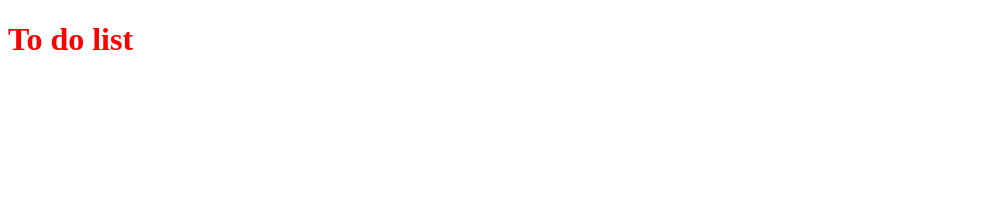
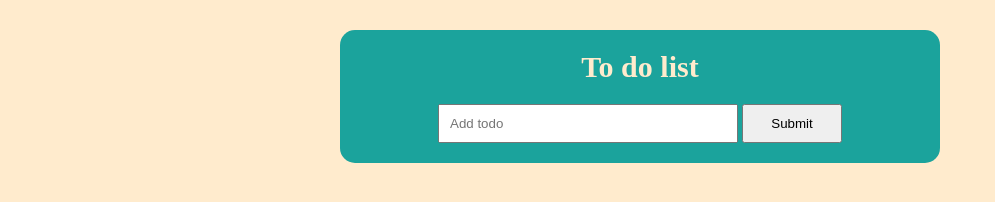
Before and after one commit to Katerina-L/to-do-list, a website built with webpack: page index.html in a window 1280 px wide. Shown: the whole page, without its empty margins (0-995 px from the left). Built offline with Linux system fonts and the light colour scheme.

Commit message:
add new todo list

```diff
--- a/index.html
+++ b/index.html
@@ -8,7 +8,19 @@
     <link rel="stylesheet" href="dist/style.css">
 </head>
 <body>
-<h1>To do list</h1>
+    <div class="container">
+        <div class="todo_list">
+            <h1>To do list</h1>
+            <div class="create_new_todo">
+                <input type="text" class="message" placeholder="Add todo">
+                <button class="add">Submit</button>
+            </div>
+            <div class="wrapper">
+                <ul class="todo"></ul>
+            </div>
+        </div>
+    </div>
+
 <script src="dist/bundle.js"></script>
 </body>
 </html>
--- a/src/index.js
+++ b/src/index.js
@@ -1 +1,2 @@
 import './sass/main.scss';
+import './js/app.js'
--- /dev/null
+++ b/src/js/app.js
@@ -0,0 +1,24 @@
+const addMessage = document.querySelector('.message');
+const addButton = document.querySelector('.add');
+const todo = document.querySelector('.todo')
+const todoList = [];
+addButton.addEventListener('click', function(){
+    const newTodo = addMessage.value;
+    todoList.push(newTodo);
+    //console.log(todoList);
+    displayMessages();
+});
+function displayMessages(){
+    let displayMessages = "";
+    todoList.forEach(function(item,i){
+        //console.log(item);
+        displayMessages += `
+        <li>
+        <input type='checkbox' id='iteam_${i}'>
+        <label for='iteam_${i}'>${item}</label>
+        </li>
+        `;
+
+        todo.innerHTML = displayMessages;
+    });
+}
--- a/src/sass/main.scss
+++ b/src/sass/main.scss
@@ -1,3 +1,52 @@
+*{
+    margin:0;
+    padding: 0;
+    box-sizing: border-box;
+}
+
+body {
+    color: blanchedalmond;
+    background: blanchedalmond;
+
+}
+
+.container{
+    margin: 0 auto;
+    padding-top: 30px;
+}
+
+.todo_list{
+    max-width: 600px;
+    display: block;
+    background-color: #1BA39C;
+    padding: 20px;
+    border-radius: 15px;
+    margin: auto;
+}
+
 h1 {
-    color: greenyellow;
+    text-align: center;
+    margin-bottom: 20px;
+    font-size: 30px;
 }
+
+.create_new_todo{
+    text-align: center;
+    input {
+        width: 300px;
+        padding: 10px;
+    }
+    button {
+        width: 100px;
+        padding: 10px;
+        cursor: pointer;
+    }
+}
+
+.todo {
+    li{
+        width: 400px;
+        list-style-type: none;
+        margin: 10px auto;
+    }
+}
--- a/webpack.config.js
+++ b/webpack.config.js
@@ -2,6 +2,7 @@ const path = require('path');
 const miniCss = require('mini-css-extract-plugin');
 
 module.exports = {
+   mode: 'production',
    entry: './src/index.js',
    output: {
       filename: 'bundle.js',
```
Also changed, not shown: dist/bundle.js, dist/style.css, 1 other file.
